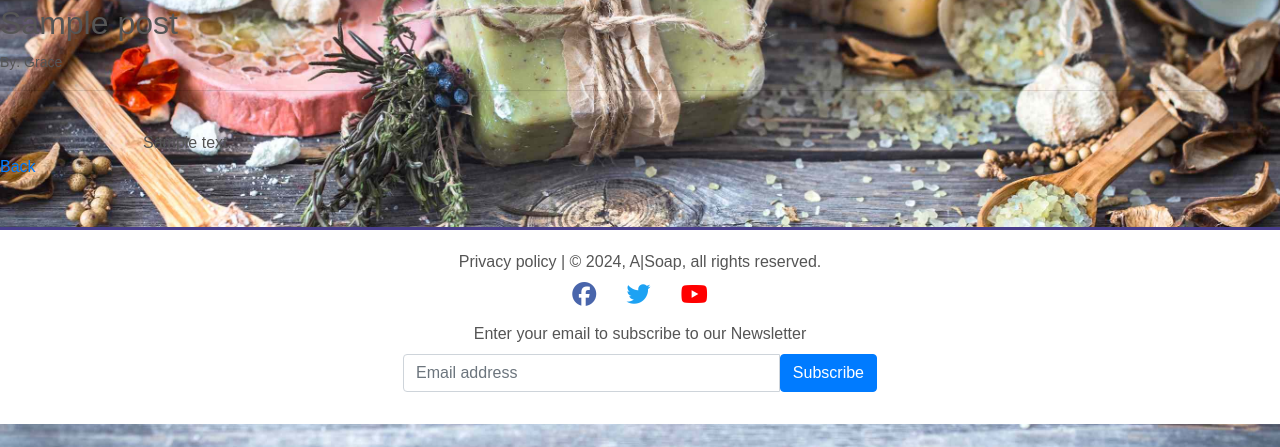
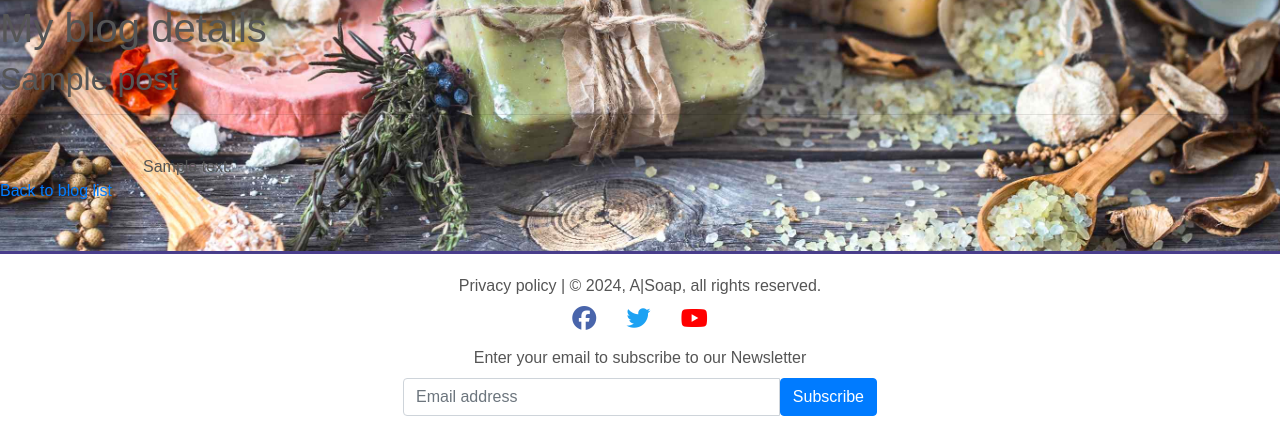
Before and after one commit to grace-ghb/a_soap_v1, a Django app: template blog/templates/blog/blog_detail.html in a window 1280 px wide. Shown: the part 160-607 px from the top of the page. Run offline with Django 3.2, Linux system fonts and the light colour scheme; the template is opened without the code that fills it: most values are stand-ins (such as "Sample title", 1, 10 or a date in 2020); some libraries are stand-ins or nearby versions; some web fonts are replaced.

Commit message:
Ammend BlogDetail at views

```diff
--- a/a_soap/urls.py
+++ b/a_soap/urls.py
@@ -25,7 +25,7 @@ urlpatterns = [
     path('products/', include('products.urls')),
     path('cart/', include('cart.urls')),
     path('checkout/', include('checkout.urls')),
-    path('blog', include('blog.urls')),
-    path('subscription', include('subscription.urls')),
+    path('blog/', include('blog.urls')),
+    path('subscription/', include('subscription.urls')),
 
 ]+static(settings.MEDIA_URL, document_root=settings.MEDIA_ROOT)
--- a/blog/templates/blog/blog_detail.html
+++ b/blog/templates/blog/blog_detail.html
@@ -4,7 +4,7 @@
 {% block extra_title %}Blog-Detail{% endblock %}
 
 {% block extra_css %}
-<link rel="stylesheet" href="">
+<link rel="stylesheet" href="{% static 'css/blog.css' %}">
 {% endblock %}
 
 {% block page_header %}
@@ -16,15 +16,11 @@
 {% endblock %}
 
 {% block content %}
-
-<h2>{{post.title}}</h2>
-<small>By: Grace</small></br>
+<h1>My blog details</h1>
+<h2>{{ post.title }}</h2>
 <hr>
 </br>
-<div class="container">
-    {{ post.content }}
-</div>
-<a href="{% url 'blog' %}">Back</a>
-
+<div class="container">{{ post.content }}</div>
+<a href="{% url 'blog' %}">Back to blog list</a>
 
 {% endblock %}
--- a/blog/urls.py
+++ b/blog/urls.py
@@ -5,5 +5,5 @@ from . import views
 
 urlpatterns = [
     path('', BlogList.as_view(), name='blog'),
-    path('<int:pk>', BlogDetail.as_view(), name='blog_detail'),
+    path('article/<int:pk>', BlogDetail.as_view(), name='blog_detail'),
 ]
```
Also changed, not shown: blog/views.py (+14 -28 lines).
